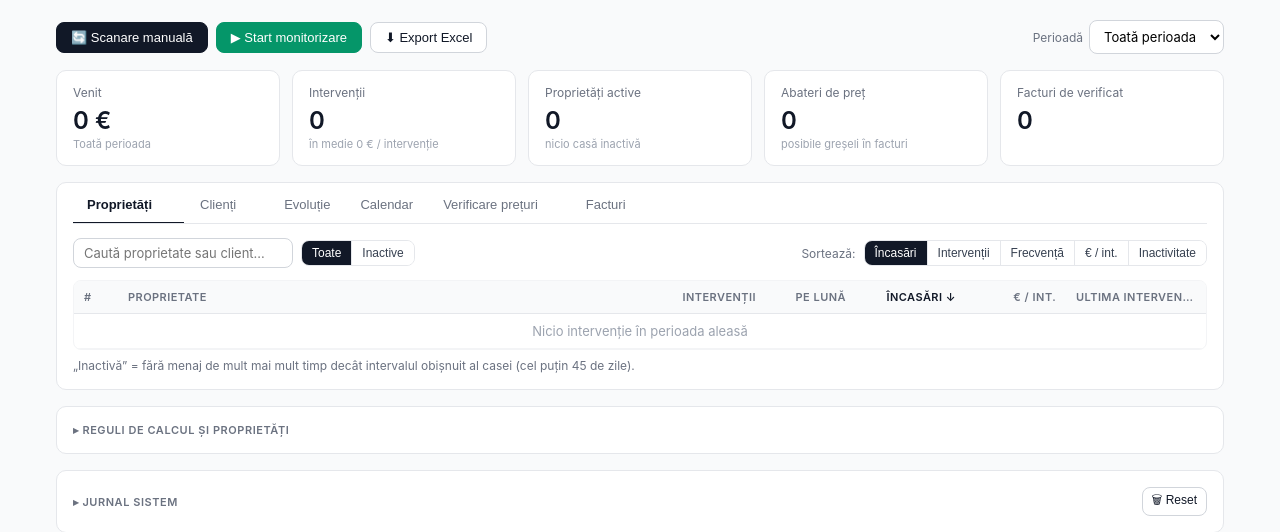
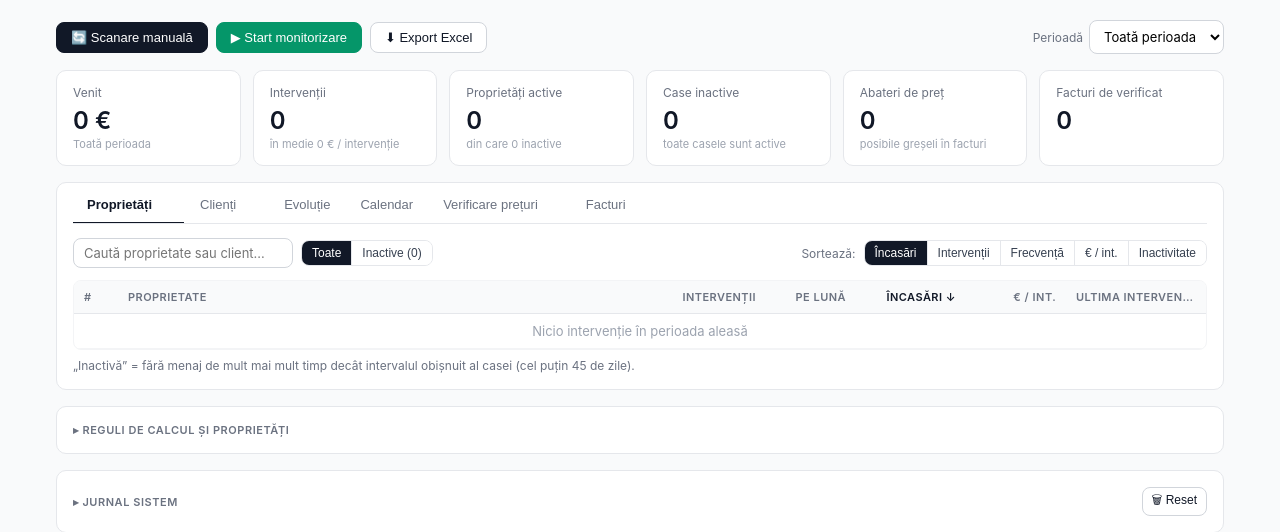
Before and after one commit to AlexVladX/Cleaning-App, a Flask app: page / in a window 1280 px wide. Shown: the part 48-580 px from the top of the page. Run offline with Flask 3, Linux system fonts and the light colour scheme.

Commit message:
Add files via upload

```diff
--- a/cleaning-app/analytics.py
+++ b/cleaning-app/analytics.py
@@ -44,8 +44,10 @@ def period_options(ivs):
     years = sorted({m[:4] for m in months}, reverse=True)
     for y in years:
         opts.append({"key": f"y{y}", "label": f"Anul {y}", "start": f"{y}-01-01", "end": f"{y}-12-31"})
-        if any(m[:4] == y and m[5:7] in ("06", "07", "08", "09") for m in months):
-            opts.append({"key": f"s{y}", "label": f"Sezon {y} (iun–sep)", "start": f"{y}-06-01", "end": f"{y}-09-30"})
+        if any(m[:4] == y and "04" <= m[5:7] <= "10" for m in months):
+            opts.append({"key": f"s{y}", "label": f"Sezon {y} (apr–oct)", "start": f"{y}-04-01", "end": f"{y}-10-31"})
+        if any(m[:4] == y and m[5:7] in ("07", "08") for m in months):
+            opts.append({"key": f"h{y}", "label": f"Sezon fierbinte {y} (iul–aug)", "start": f"{y}-07-01", "end": f"{y}-08-31"})
     for mk in reversed(months):
         y, m = int(mk[:4]), int(mk[5:7])
         last_day = (date(y + (m == 12), m % 12 + 1, 1) - date(y, m, 1)).days
--- a/cleaning-app/app.py
+++ b/cleaning-app/app.py
@@ -929,6 +929,7 @@ def compute_analytics(period_key="all"):
             "luni": len(months),
             "abateri": sum(1 for r in prices if r["fel"] == "abatere" and not r["ok"]),
             "inactive": sum(1 for p in props if p.get("inactiva")),
+            "venit_inactive": round(sum(p["total"] for p in props if p.get("inactiva")), 2),
             "fara_data": sum(1 for iv in ivs if not iv.get("data_iso")),
         },
         "props": props,
--- a/cleaning-app/templates/index.html
+++ b/cleaning-app/templates/index.html
@@ -228,6 +228,7 @@
     <div class="metric"><div class="metric-label">Venit</div><div class="metric-value" id="m-venit">—</div><div class="metric-sub" id="m-venit-sub"></div></div>
     <div class="metric"><div class="metric-label">Intervenții</div><div class="metric-value" id="m-int">—</div><div class="metric-sub" id="m-int-sub"></div></div>
     <div class="metric"><div class="metric-label">Proprietăți active</div><div class="metric-value" id="m-props">—</div><div class="metric-sub" id="m-props-sub"></div></div>
+    <div class="metric click" id="m-inactive-box" onclick="showInactive()" title="Case fără menaj de mult mai mult timp decât de obicei"><div class="metric-label">Case inactive</div><div class="metric-value" id="m-inactive">—</div><div class="metric-sub" id="m-inactive-sub"></div></div>
     <div class="metric click" id="m-prices-box" onclick="showTab('preturi')"><div class="metric-label">Abateri de preț</div><div class="metric-value" id="m-prices">—</div><div class="metric-sub">posibile greșeli în facturi</div></div>
     <div class="metric click" id="m-warn-box" onclick="showTab('facturi')"><div class="metric-label">Facturi de verificat</div><div class="metric-value" id="m-warn">—</div><div class="metric-sub" id="m-files-sub"></div></div>
   </div>
@@ -494,7 +495,11 @@ function renderAnalytics() {
   $('m-int').textContent = m.interventii.toLocaleString('fr-FR');
   $('m-int-sub').textContent = `în medie ${eur(m.medie)} / intervenție`;
   $('m-props').textContent = m.proprietati;
-  $('m-props-sub').textContent = m.inactive ? `${m.inactive} inactive acum` : 'nicio casă inactivă';
+  $('m-props-sub').textContent = `din care ${m.inactive} inactive`;
+  $('m-inactive').textContent = m.inactive;
+  $('m-inactive-sub').textContent = m.inactive ? `aduceau ${eur(m.venit_inactive)} în perioadă` : 'toate casele sunt active';
+  $('m-inactive-box').classList.toggle('alert', !!m.inactive);
+  const ib = document.querySelector('#p-filter button[data-f=inactive]'); if (ib) ib.textContent = `Inactive (${m.inactive})`;
   $('m-prices').textContent = m.abateri;
   $('m-prices-box').classList.toggle('alert', !!m.abateri);
   $('n-props').textContent = A.props.length || '';
@@ -548,6 +553,12 @@ $('sort-bar').addEventListener('click', e => { const b = e.target.closest('butto
 document.querySelectorAll('#panel-proprietati th.sortable').forEach(th => th.addEventListener('click', () => setSort(th.dataset.sort)));
 $('p-search').addEventListener('input', renderProps);
 $('p-filter').addEventListener('click', e => { const b = e.target.closest('button[data-f]'); if (b) { propFilter = b.dataset.f; renderProps(); } });
+
+function showInactive() {
+  propFilter = 'inactive'; sortBy = 'total'; store.set('sortBy2', sortBy);
+  showTab('proprietati'); renderProps();
+  document.getElementById('panel-proprietati').scrollIntoView({behavior: 'smooth', block: 'start'});
+}
 
 // ---- clienti
 function renderClients() {
```
Also changed, not shown: cleaning-app/README.md.
